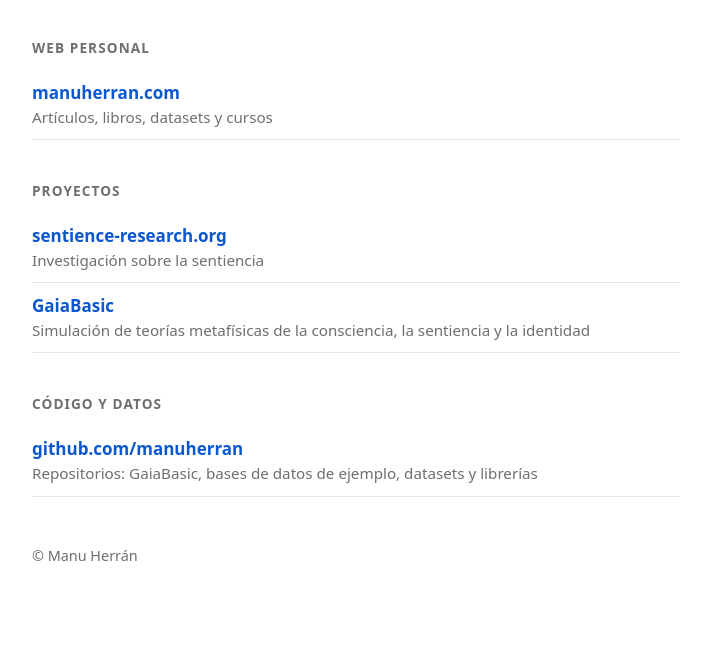
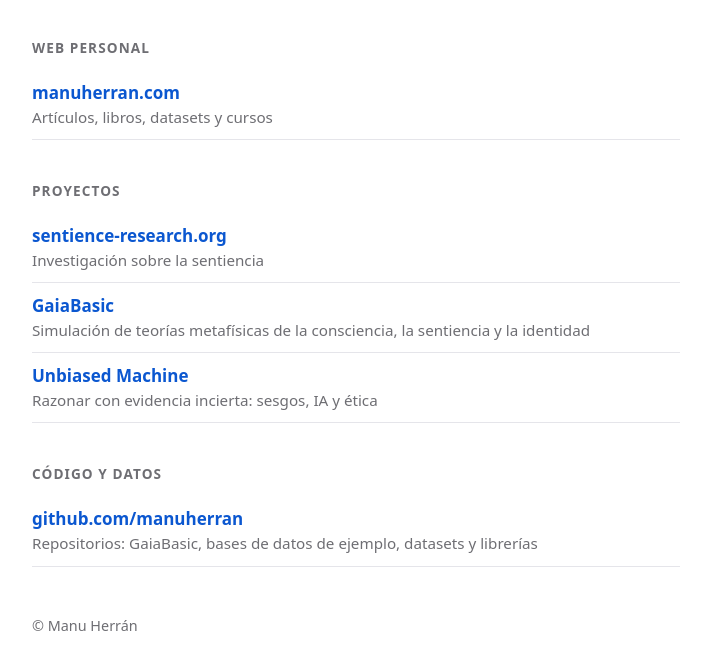
Before and after one commit to manuherran/manuherran.github.io, a plain HTML site: page index.html in a window 1280 px wide. Shown: the part 139-808 px from the top of the page, without its empty margins (284-995 px from the left). Drawn offline with Linux system fonts and the light colour scheme.

Commit message:
Add link to Unbiased Machine
Co-Authored-By: Claude Opus 5.5 <noreply@anthropic.com>

```diff
--- a/index.html
+++ b/index.html
@@ -36,6 +36,7 @@
   <ul>
     <li><a href="https://sentience-research.org/">sentience-research.org</a><span>Investigación sobre la sentiencia</span></li>
     <li><a href="https://gaiabasic.com/">GaiaBasic</a><span>Simulación de teorías metafísicas de la consciencia, la sentiencia y la identidad</span></li>
+    <li><a href="https://unbiasedmachine.com/">Unbiased Machine</a><span>Razonar con evidencia incierta: sesgos, IA y ética</span></li>
   </ul>
 
   <h2>Código y datos</h2>
```
